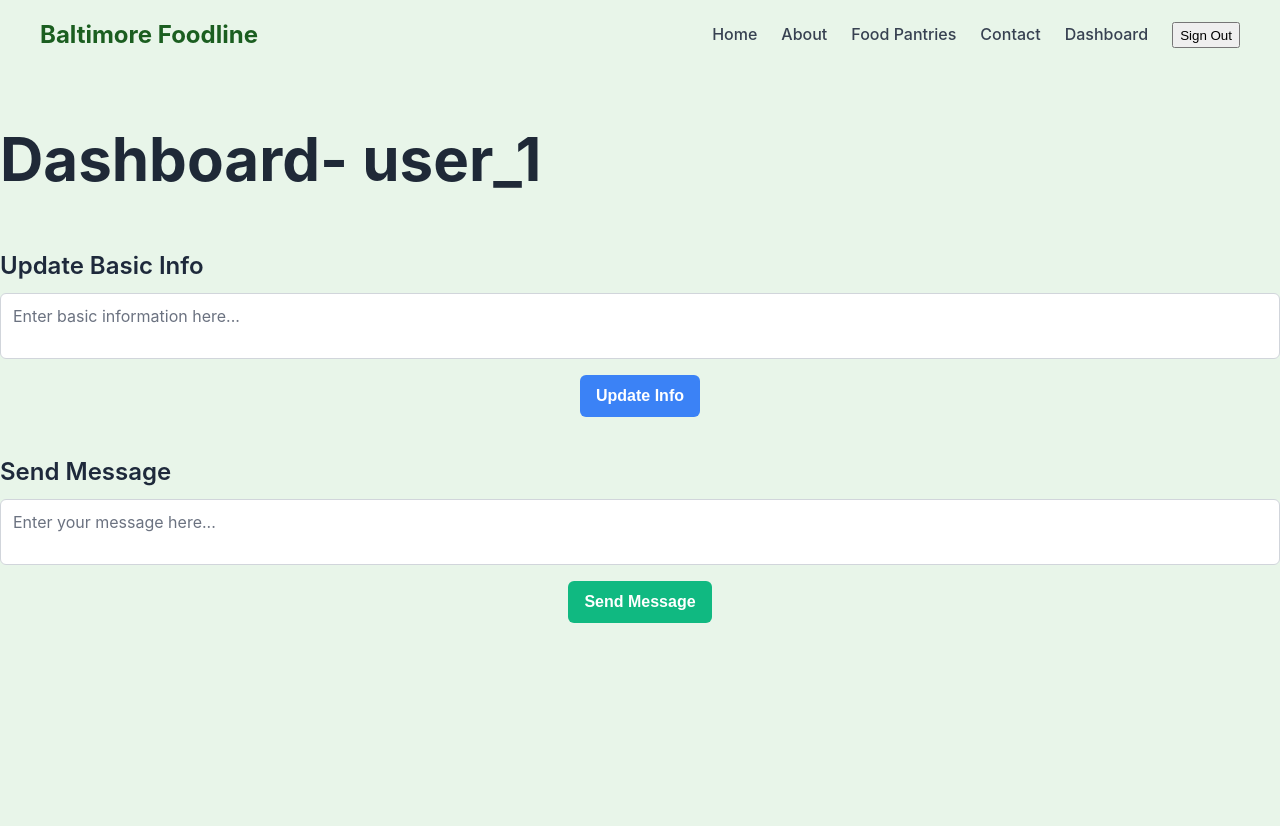
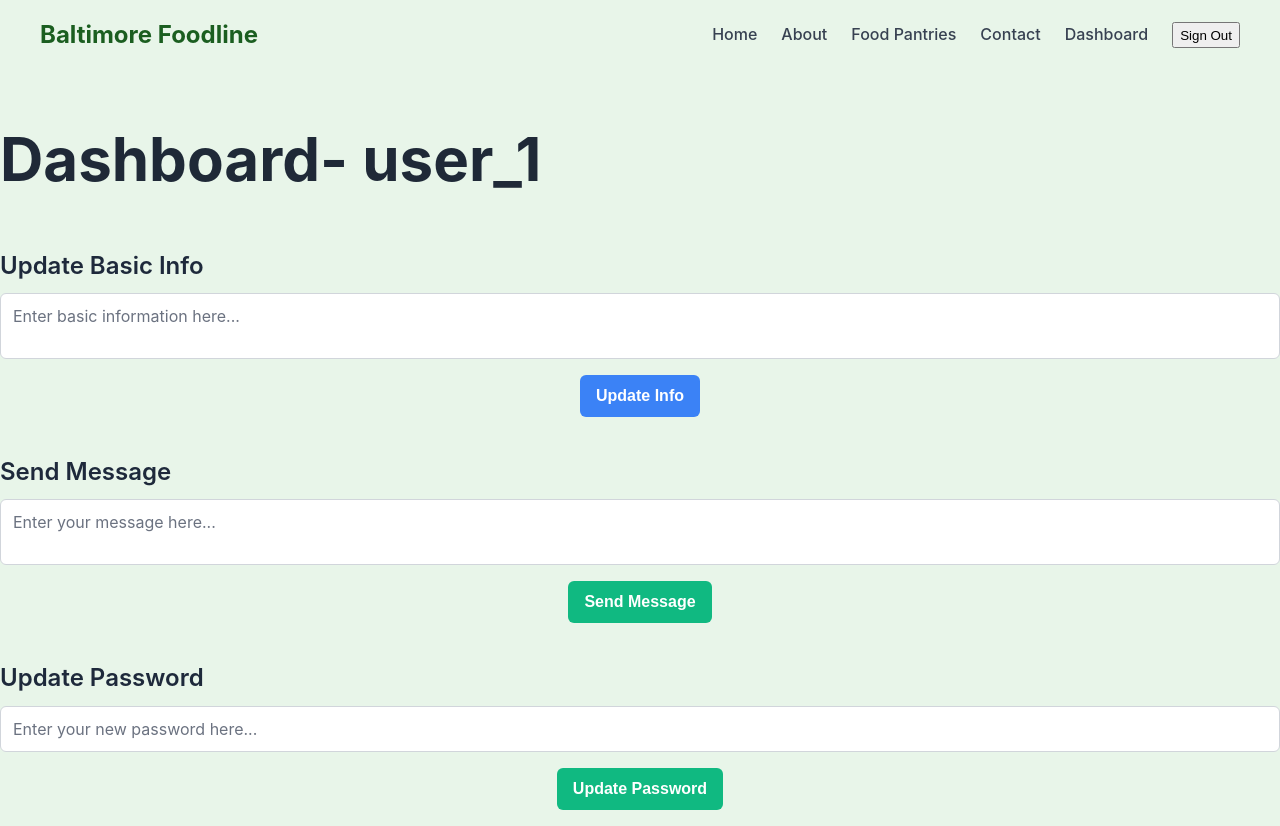
Before and after one commit to luckyjain1/baltimorefoodline, a Next.js app: page /dashboard in a window 1280 px wide. Before the commit the page ends 800 px from the top, so only its background shows below. Built offline with nearby package versions, Linux system fonts and the light colour scheme; no server answers; sample sign-in values are in the browser's storage.

Commit message:
Added change password in dashboard. Need to figure out reauthentication

```diff
--- a/app/dashboard/page.tsx
+++ b/app/dashboard/page.tsx
@@ -3,13 +3,14 @@
 import { useState, useEffect } from "react";
 import { useRouter } from "next/navigation";
 import { auth } from "@/utils/firebase";
-import { onAuthStateChanged } from "firebase/auth";
+import { onAuthStateChanged, validatePassword, updatePassword } from "firebase/auth";
 
 export default function DashboardPage() {
   const [basicInfo, setBasicInfo] = useState("");
   const [message, setMessage] = useState("");
   const [userId, setUserId] = useState<string | null>(null); // Store user ID for testing
-  //const [newPassword, setNewPassword] = useState(""); // for changing password
+  const [newPassword, setNewPassword] = useState(""); // for changing password
+  const [error, setError] = useState("");
 
   const router = useRouter();
 
@@ -35,6 +36,57 @@ export default function DashboardPage() {
     e.preventDefault();
     alert(`Message Sent: ${message}`);
   };
+
+  const handlePasswordSubmit = async (e: React.FormEvent) => {
+    e.preventDefault();
+    setError("");
+    // First, validate password and only actually submit it if it's valid
+    const status = await validatePassword(auth, newPassword);
+    if (status.isValid) {
+      if (auth.currentUser != null) {
+        updatePassword(auth.currentUser, newPassword).then(() => {
+          // Update successful.
+          setNewPassword("");
+          alert("Password updated succesfully.");
+        }).catch((error) => {
+          switch (error) {
+            case "auth/requires-recent-login":
+              // Handle reauthentication
+              setError("TO-DO: Need a recent login.");
+              break;
+            default:
+              setError("An unknown error occured: " + error.message);
+          }
+        });
+      } else {
+        // The user is not signed in
+        router.push("/login");
+      }
+
+    } else {
+      // Password is not valid, we should show an error explaining why.
+      const notLongEnough = status.meetsMinPasswordLength !== true;
+      const tooLong = status.meetsMaxPasswordLength !== true;
+      const needsLowerCase = status.containsLowercaseLetter !== true;
+      const needsUpperCase = status.containsUppercaseLetter !== true;
+      const needsSpecialCharacter = status.containsNonAlphanumericCharacter !== true;
+      const needsNumber = status.containsNumericCharacter !== true;
+
+      if (notLongEnough) {
+        setError("Your password must contain at least " + status.passwordPolicy.customStrengthOptions.minPasswordLength + " characters.");
+      } else if (tooLong) {
+        setError("Your password cannot exceed " + status.passwordPolicy.customStrengthOptions.maxPasswordLength + " characters.");
+      } else if (needsLowerCase) {
+        setError("Your password must contain at least one lowercase character.");
+      } else if (needsUpperCase) {
+        setError("Your password must contain at least one uppercase character.");
+      } else if (needsSpecialCharacter) {
+        setError("Your password must contain at least one special character.");
+      } else if (needsNumber) {
+        setError("Your password must contain at least one number.");
+      }
+    }
+  }
 
   return (
     <div className="bg-indigo-50 min-h-screen p-8 flex flex-col items-center gap-8">
@@ -67,6 +119,23 @@ export default function DashboardPage() {
           Send Message
         </button>
       </form>
+
+      {/* Section for Updating Password */}
+      <h2 className="section-title">Update Password</h2>
+      <form onSubmit={handlePasswordSubmit} className="form">
+        <input
+          className="form-textarea"
+          type="password"
+          placeholder="Enter your new password here..."
+          value={newPassword}
+          onChange={(e) => setNewPassword(e.target.value)}
+          required
+        />
+        {error && <p style={{ color: "red" }}>{error}</p>}
+        <button type="submit" className="btn btn-green">
+          Update Password
+        </button>
+      </form>
     </div>
   );
 }
--- a/app/password_reset/page.tsx
+++ b/app/password_reset/page.tsx
@@ -16,8 +16,8 @@ export default function PasswordResetPage() {
           alert("A password reset email has been sent.");
         })
         .catch((error) => {
-          const errorCode = error.code;
-          const errorMessage = error.message;
+          //const errorCode = error.code;
+          //const errorMessage = error.message;
           alert("An unknown error has occured: " + error.message);
         });
     };
```
